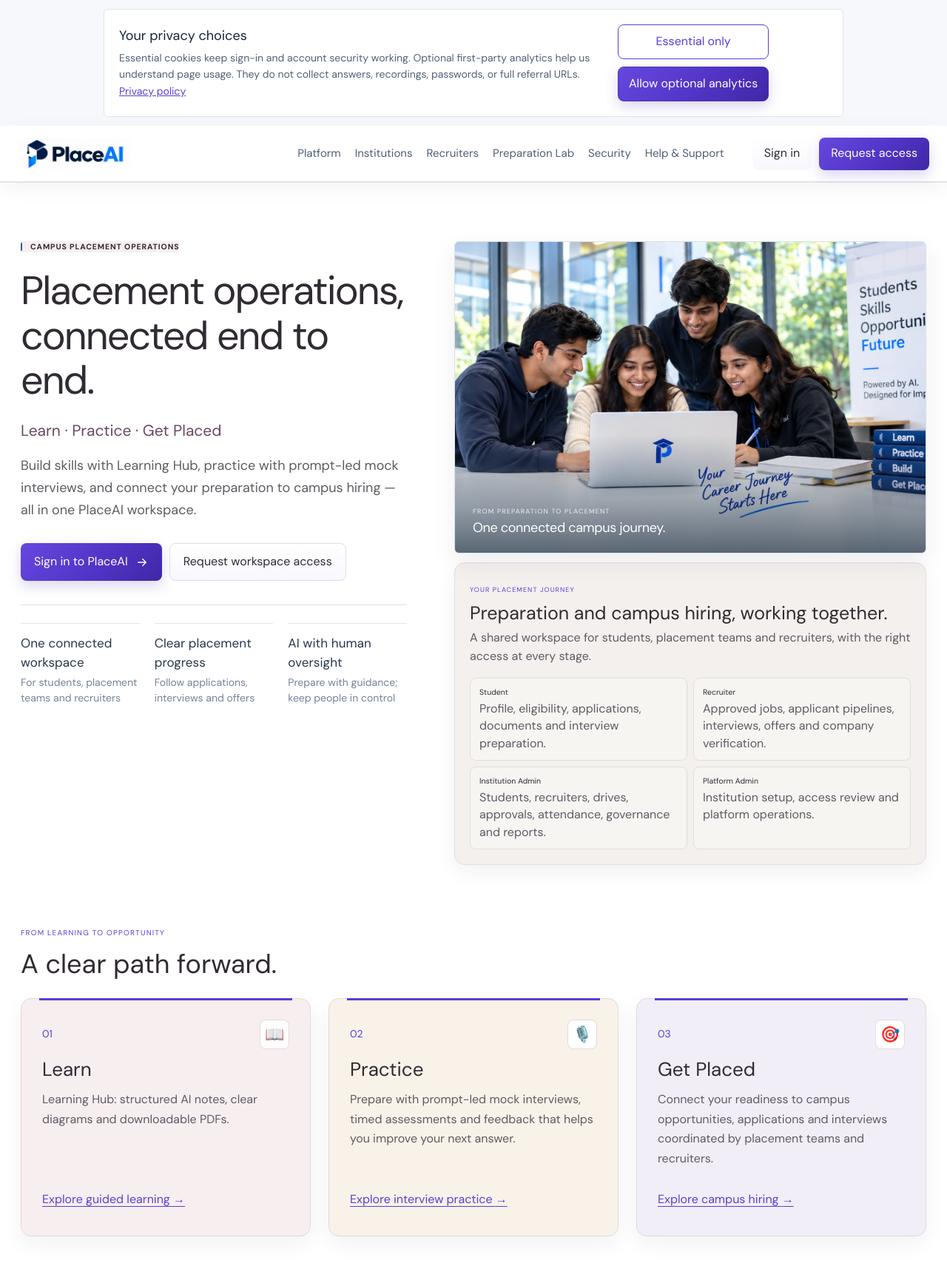
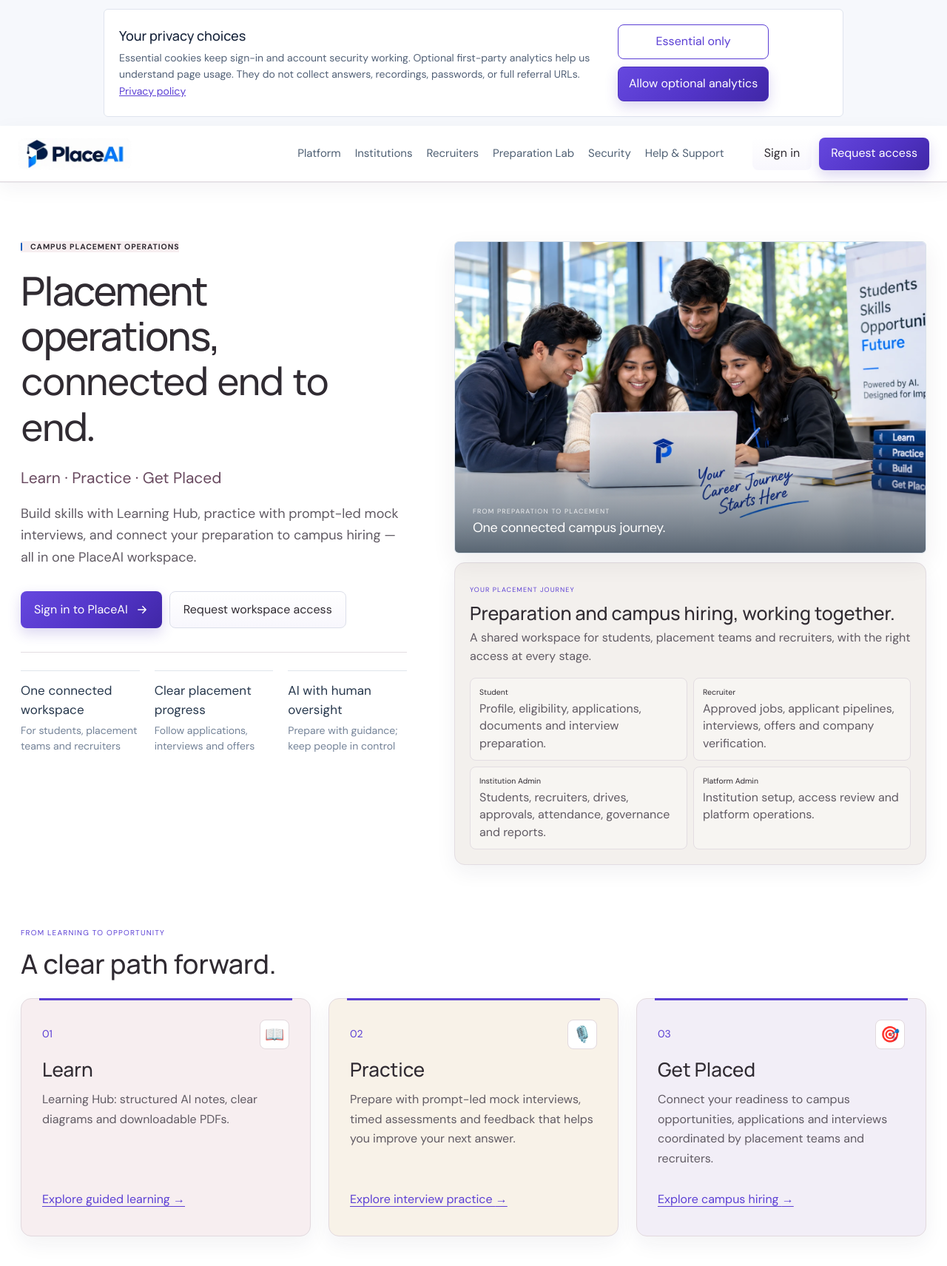
Before and after one commit to Sumit413512/placeai, a Python web app: template app/templates/index.html in a window 1280 px wide. Shown: the top 1711 px of the page at 74% size. Run offline with Jinja, Linux system fonts and the light colour scheme; the template is opened without the code that fills it, so the values that code supplies are empty.

Commit message:
Enforce modern display typography

```diff
--- a/app/static/selected-theme.css
+++ b/app/static/selected-theme.css
@@ -1251,6 +1251,8 @@ body :is(.nav-label, .check-label) { font-weight: 400 !important; }
 }
 body { font-family: var(--font-body) !important; }
 h1, h2, h3, h4, h5, .page-head h1, .panel-head h2 { font-family: var(--font-display) !important; }
+body :is(h1, h2, h3, h4, h5),
+#marketing-site .hero h1 { font-family: var(--font-display) !important; }
 
 .button-primary:not(.danger), .button.primary:not(.danger),
 #app-shell .button-primary, #app-shell .row-button.primary:not(.danger),
--- a/public/static/selected-theme.css
+++ b/public/static/selected-theme.css
@@ -1251,6 +1251,8 @@ body :is(.nav-label, .check-label) { font-weight: 400 !important; }
 }
 body { font-family: var(--font-body) !important; }
 h1, h2, h3, h4, h5, .page-head h1, .panel-head h2 { font-family: var(--font-display) !important; }
+body :is(h1, h2, h3, h4, h5),
+#marketing-site .hero h1 { font-family: var(--font-display) !important; }
 
 .button-primary:not(.danger), .button.primary:not(.danger),
 #app-shell .button-primary, #app-shell .row-button.primary:not(.danger),
```
